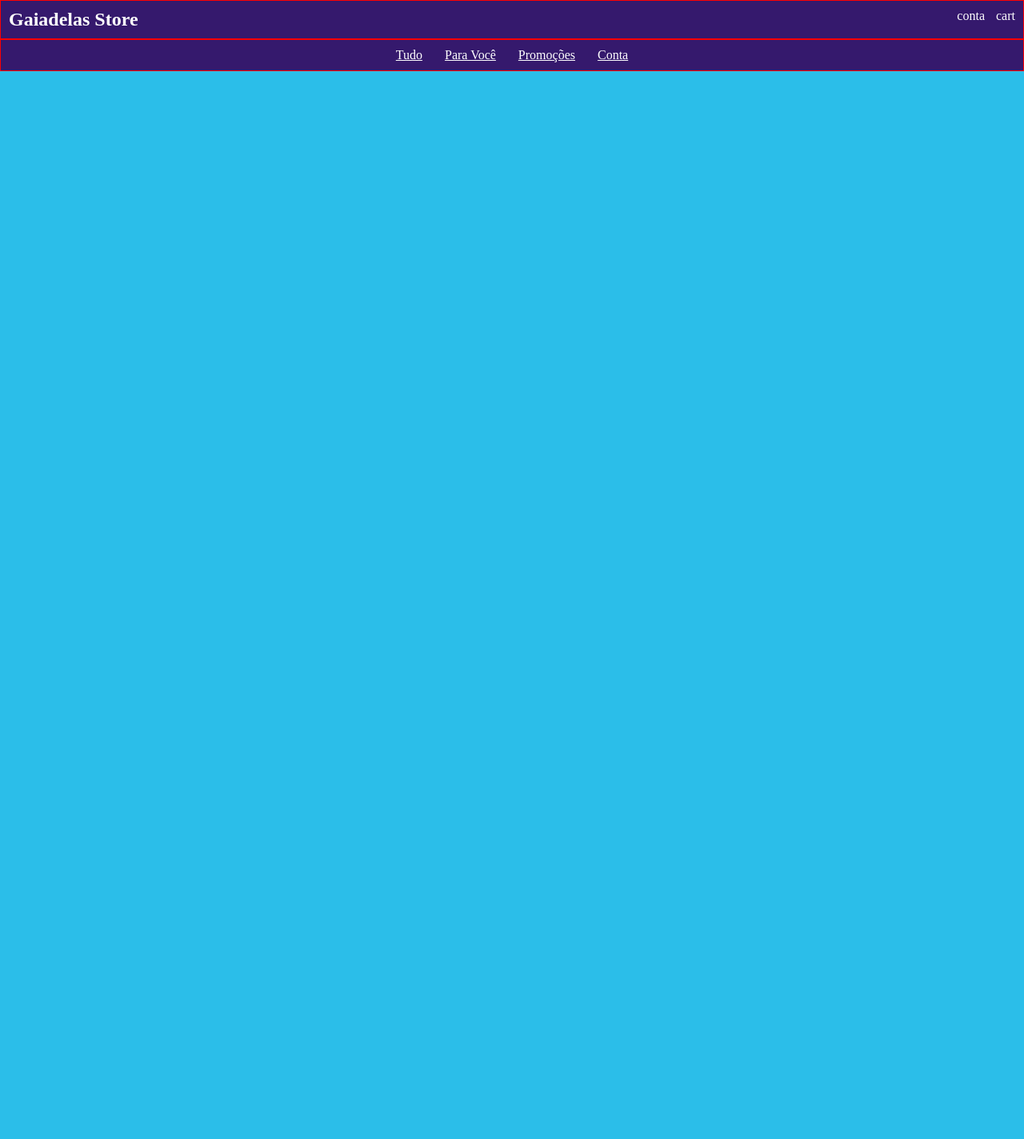
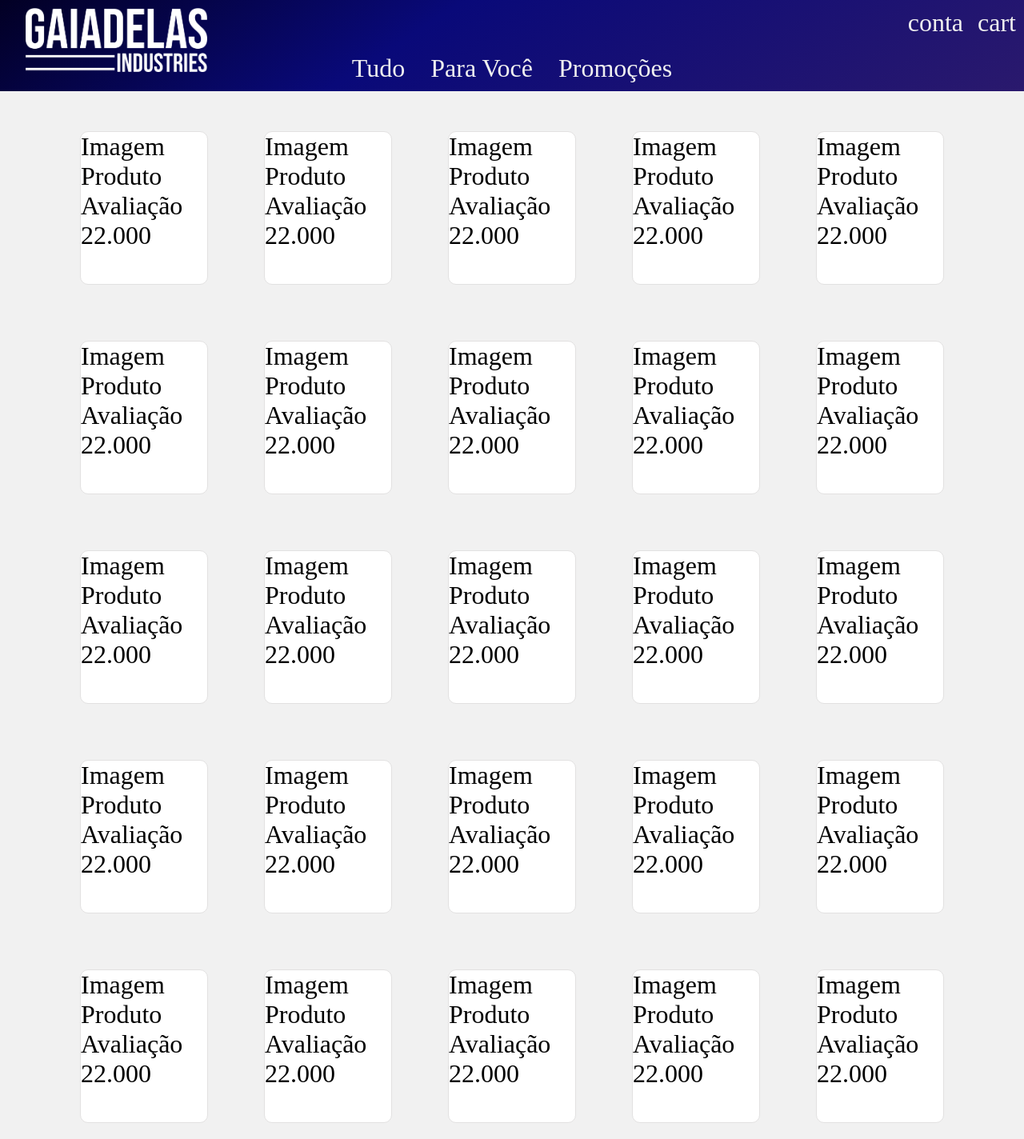
Before and after one commit to Johsep06/gaiadelas-store, a Flask app: page / in a window 1280 px wide. Shown: the whole page at 80% size. Before the commit the page ends 89 px from the top, so only its background shows below. Run offline with Flask 3, Linux system fonts and the light colour scheme.

Commit message:
Avan<os na tela inicial

```diff
--- a/routes/home.py
+++ b/routes/home.py
@@ -9,3 +9,7 @@ def home():
 @home_route.route('/header')
 def header():
     return render_template('header.html')
+
+@home_route.route('/feed')
+def feed():
+    return render_template('feed-store.html')
--- /dev/null
+++ b/static/css/feed-store.css
@@ -0,0 +1,17 @@
+.itens-container {
+    /* background-color: #fff; */
+    display: flex;
+    align-items: center;
+    justify-content: space-evenly;
+    margin: 30px;
+}
+
+.item {
+    background-color: #ffffff;
+    border: 1px solid rgb(226, 225, 225);
+    border-radius: 10px;
+    margin-top: 20px;
+    margin-bottom: 20px;
+    height: 6em;
+    width: 5em;
+}
--- a/static/css/header.css
+++ b/static/css/header.css
@@ -1,12 +1,12 @@
 header {
-    background-color: var(--color-secundary);
+    background: rgb(2,0,36);
+    background: linear-gradient(147deg, rgba(2,0,36,1) 0%, rgba(9,9,121,1) 40%, rgba(42,25,109,1) 100%);
     text-align: center;
     color: var(--color-white);
 }
 
 .menu {
     padding: 10px 0 10px 0;
-    border: 1px solid red;
 }
 
 #menu-user {
@@ -18,8 +18,13 @@ header {
     display: inline;
 }
 
-h2 {
-    margin-left: 10px;
+#logo {
+    margin-left: 1em;
+    height: 20px;
+}
+img {
+    height: 2.5em;
+    width: auto;
 }
 
 #user-container > div {
@@ -32,17 +37,15 @@ h2 {
 
 a, a:visited, a:active  {
     color:  var(--color-white);
+    text-decoration: none;
 }
 
 a:hover {
-    color: var(--color-primary);
-    border: 1px solid var(--color-primary);
+    border: 1px solid var(--color-white);
+    text-decoration: none;
 }
 
 nav > a {
     margin: 0 5px 0 5px;
-}
-
-a {
     padding: 7px;
 }
--- a/static/css/style.css
+++ b/static/css/style.css
@@ -5,15 +5,18 @@
 }
 
 :root {
-    --color-primary: #2BBEE9;
-    --color-secundary: #35196D;
-    --color-white: #fff;
+    --color-primary: #2a196d;
+    --color-secondary: #090979;
+    --color-tertiary: #020024;
+    --color-white: #f0f0f0;
+    --color-backg: #f1f1f1;
 }
 
 body {
-    background: var(--color-primary);
-    font-size: 1em;
+    background: var(--color-backg);/*linear-gradient(135deg, #3E4F9F, #1DD5F1); /* var(--color-white);*/
+    font-size: 2em;
     font-family: 'Times New Roman', Times, serif;
+    height: 100vh;
 }
 
 button {
--- /dev/null
+++ b/templates/feed-store.html
@@ -0,0 +1,12 @@
+{% for i in range(5) %}
+    <div class="itens-container">
+        {% for i in range(5) %}
+            <div class="item">
+                <div class="img">Imagem</div>
+                <div class="tittle">Produto</div>
+                <div class="stars">Avaliação</div>
+                <div class="valor">22.000</div>
+            </div>
+        {% endfor %}
+    </div>
+{% endfor %}
--- a/templates/header.html
+++ b/templates/header.html
@@ -1,5 +1,5 @@
 <div class="menu" id="menu-user">
-    <h2 class="user">Gaiadelas Store</h2>
+    <div id="logo"><img src="{{ url_for('static', filename='imgs/logo branco.png')}}" alt=""></div>
     <div class="user" id="user-container">
         <div class="user" id="account">conta</div>
         <div class="user" id="cart">cart</div>
@@ -10,6 +10,5 @@
         <a href="#">Tudo</a>
         <a href="#">Para Você</a>
         <a href="#">Promoções</a>
-        <a href="#">Conta</a>
     </nav>
 </div>
--- a/templates/index.html
+++ b/templates/index.html
@@ -7,15 +7,17 @@
         <link rel="icon" href="{{ url_for('static', filename='imgs/icon.png') }}">
         <link rel="stylesheet" href="{{ url_for('static', filename='css/style.css') }}">
         <link rel="stylesheet" href="{{ url_for('static', filename='css/header.css') }}">
+        <link rel="stylesheet" href="{{ url_for('static', filename='css/feed-store.css') }}">
     </head>
     <body>
         <header id="header"></header>
-        <main></main>
+        <main id="feed-store"></main>
         <footer></footer>
     </body>
     <script src="{{ url_for('static', filename='js/script.js') }}">
     </script>
     <script>
-        render_container("/header", "header")
+        render_container("/header", "header");
+        render_container("/feed", "feed-store");
     </script>
 </html>
```
Also changed, not shown: static/imgs/logo branco.png (added).
